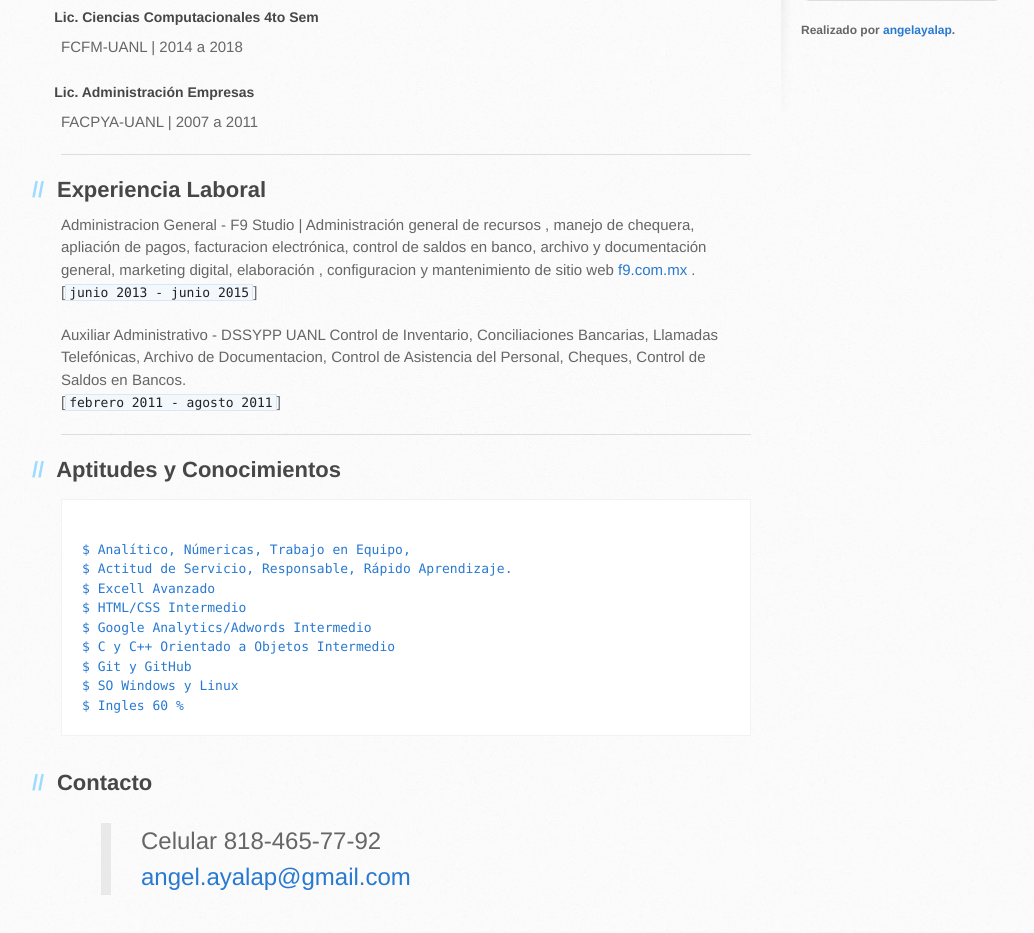
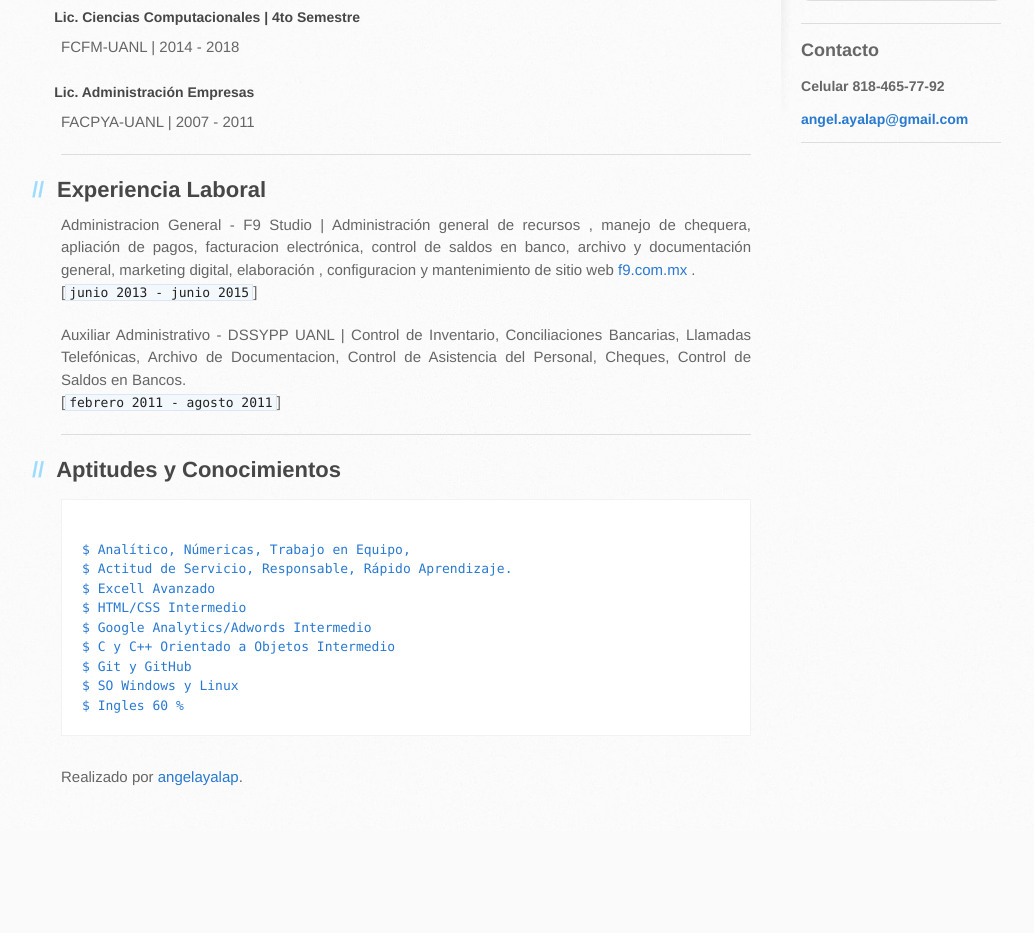
Before and after one commit to angelayalap/CV, a plain HTML site: page index.html in a window 1280 px wide. Shown: the part 595-1528 px from the top of the page, without its empty margins (109-1143 px from the left). After the commit the page ends 1426 px from the top, so only its background shows below. Drawn offline with Linux system fonts and the light colour scheme.

Commit message:
Subo Cv en Word y cambio HTML

```diff
--- a/index.html
+++ b/index.html
@@ -48,14 +48,14 @@ $ Telecomunicaciones
 <a id="educación-y-formación" class="anchor" href="#educaci%C3%B3n-y-formaci%C3%B3n" aria-hidden="true"><span class="octicon octicon-link"></span></a>Educación y Formación</h2>
 
 <h5>
-<a id="lic-ciencias-computacionales-4to-sem" class="anchor" href="#lic-ciencias-computacionales-4to-sem" aria-hidden="true"><span class="octicon octicon-link"></span></a>Lic. Ciencias Computacionales 4to Sem</h5>
+<a id="lic-ciencias-computacionales-4to-sem" class="anchor" href="#lic-ciencias-computacionales-4to-sem" aria-hidden="true"><span class="octicon octicon-link"></span></a>Lic. Ciencias Computacionales | 4to Semestre </h5>
 
-<p>FCFM-UANL | 2014 a 2018</p>
+<p>FCFM-UANL | 2014 - 2018</p>
 
 <h5>
 <a id="lic-administración-empresas" class="anchor" href="#lic-administraci%C3%B3n-empresas" aria-hidden="true"><span class="octicon octicon-link"></span></a>Lic. Administración Empresas</h5>
 
-<p>FACPYA-UANL | 2007 a 2011</p>
+<p>FACPYA-UANL | 2007 - 2011</p>
 
 <hr>
 
@@ -65,7 +65,7 @@ $ Telecomunicaciones
 <p>Administracion General - F9 Studio | Administración general de recursos , manejo de chequera, apliación de pagos, facturacion electrónica, control de saldos en banco, archivo y documentación general, marketing digital, elaboración , configuracion y mantenimiento de sitio web  <a href="http://f9.com.mx/"> f9.com.mx </a> .
 <br> [<code>junio 2013 - junio 2015</code>]</p>
 
-<p>Auxiliar Administrativo - DSSYPP UANL Control de Inventario, Conciliaciones Bancarias, Llamadas Telefónicas, Archivo de Documentacion, Control de Asistencia del Personal, Cheques, Control de Saldos en Bancos.
+<p>Auxiliar Administrativo - DSSYPP UANL | Control de Inventario, Conciliaciones Bancarias, Llamadas Telefónicas, Archivo de Documentacion, Control de Asistencia del Personal, Cheques, Control de Saldos en Bancos.
 <br> [<code>febrero 2011 - agosto 2011</code>]</p>
 
 <hr>
@@ -84,23 +84,27 @@ $ Git y GitHub
 $ SO Windows y Linux
 $ Ingles 60 %
 </code></pre>
-<h2>
-<a id="contacto" class="anchor" href="#contacto" aria-hidden="true"><span class="octicon octicon-link"></span></a>Contacto</h2>
-<blockquote>
-<p>Celular   818-465-77-92
-<br><a href="mailto:angel.ayalap@gmail.com">angel.ayalap@gmail.com</a></p
 
+<p class="repo-owner"><a href="https://github.com/angelayalap/CV"></a> Realizado por
+          <a href="https://github.com/angelayalap">angelayalap</a>.</p>
 </blockquote>
         </section>
 
         <aside id="sidebar">
           <img src="http://i1083.photobucket.com/albums/j400/angelayalap/portafolio_zpsbtl8txfh.jpg">
-          <a href="https://github.com/angelayalap/CV/tarball/master" class="button">
+
+          <a href="https://github.com/angelayalap/CV/CV_AngelO_2015Nu.docx" class="button">
             <small>Descargar</small>
             Cv.pdf
           </a>
 
-          <p class="repo-owner"><a href="https://github.com/angelayalap/CV"></a> Realizado por <a href="https://github.com/angelayalap">angelayalap</a>.</p>
+
+      <hr>
+          <h2>Contacto</h2>
+
+          <h3>Celular   818-465-77-92</h3>
+          <h3> <a href="mailto:angel.ayalap@gmail.com">angel.ayalap@gmail.com</a> </h3>
+      <hr>
 
         </aside>
       </div>
--- a/stylesheets/stylesheet.css
+++ b/stylesheets/stylesheet.css
@@ -646,7 +646,7 @@ form {
 
 #main-content h3 {
   margin-top: 24px;
-  margin-bottom: 8px;
+  margin-bottom: 0px;
   font-family:  'Helvetica Neue', Helvetica, Arial, serif;
   font-size: 18px;
   font-weight: bold;
@@ -707,6 +707,7 @@ h6:before {
 
 p {
   margin-bottom: 20px;
+  text-align: justify;
 }
 
 a {
```
Also changed, not shown: 1 other file.
